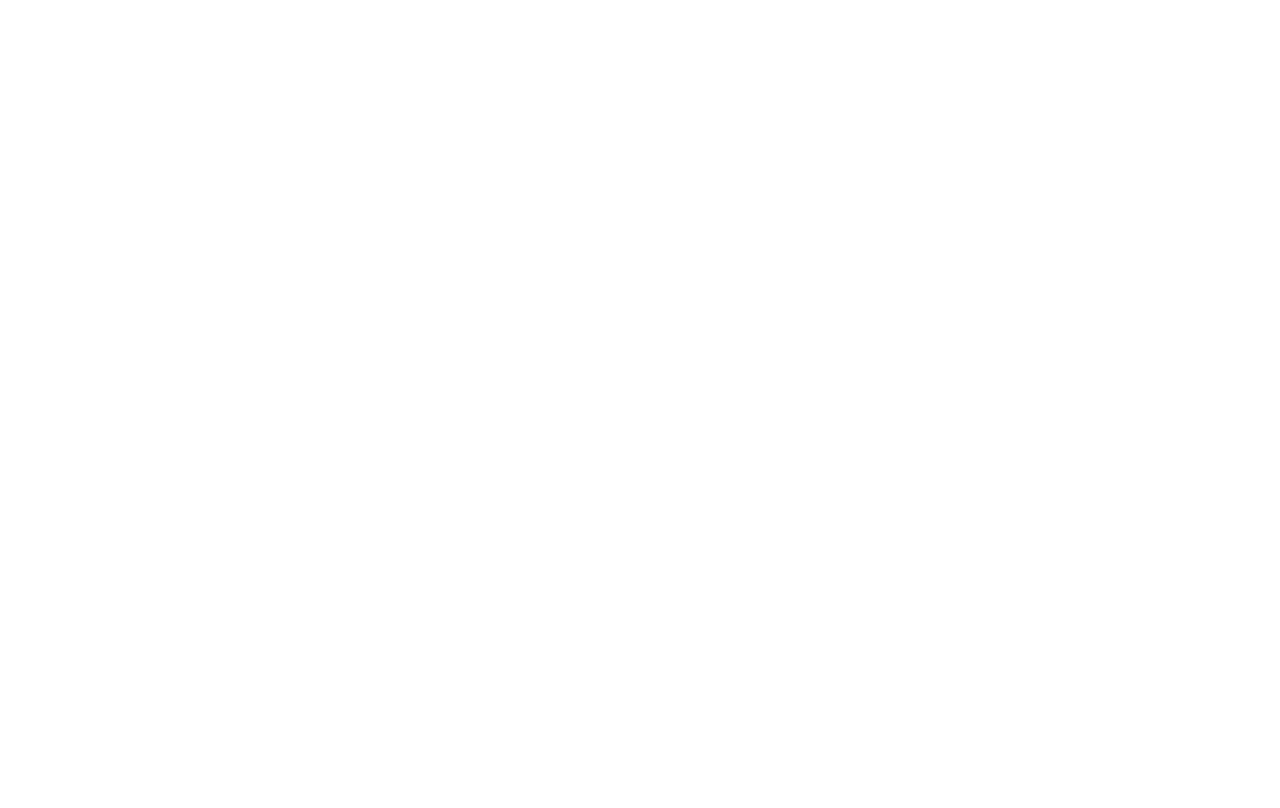
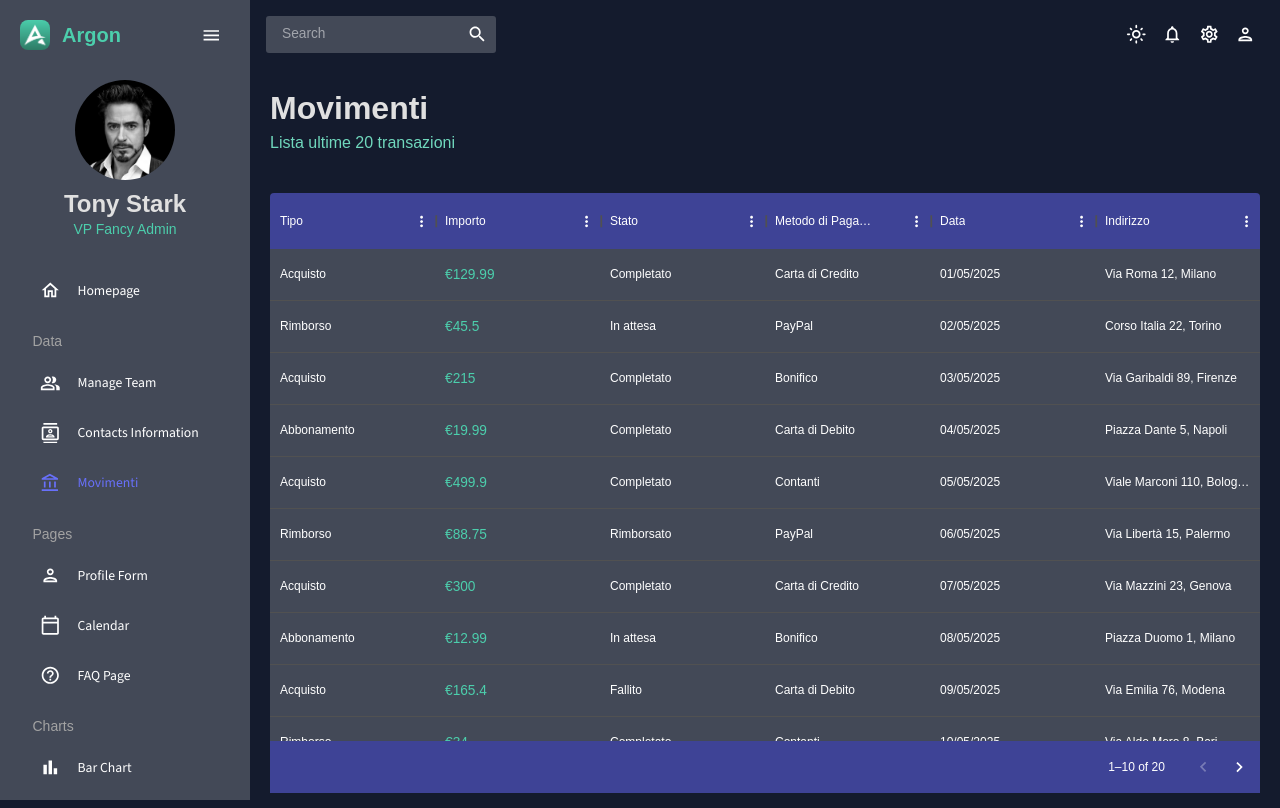
Before and after one commit to Lollosxvm/pw, a React (Vite) app in the folder FE/: page /movimenti in a window 1280 px wide. Before the commit this address had no page. Built offline with nearby package versions, Linux system fonts and the light colour scheme.

Commit message:
aggiunto routing Movimenti

```diff
--- a/FE/src/Router.jsx
+++ b/FE/src/Router.jsx
@@ -4,7 +4,7 @@
 import {
   Dashboard,
   Team,
-  Invoices,
+  Movimenti,
   Contacts,
   Form,
   Bar,
@@ -24,7 +24,7 @@
           <Route path="/" element={<Dashboard />} />
           <Route path="/team" element={<Team />} />
           <Route path="/contacts" element={<Contacts />} />
-          <Route path="/invoices" element={<Invoices />} />
+          <Route path="/movimenti" element={<Movimenti />} />
           <Route path="/form" element={<Form />} />
           <Route path="/calendar" element={<Calendar />} />
           <Route path="/bar" element={<Bar />} />
--- a/FE/src/scenes/index.js
+++ b/FE/src/scenes/index.js
@@ -2,7 +2,7 @@
 import SideBar from "./layout/sidebar";
 import Dashboard from "./dashboard";
 import Team from "./team";
-import Invoices from "./invoices";
+import Movimenti from "./movimenti";
 import Contacts from "./contacts";
 import Form from "./form";
 import Calendar from "./calendar";
@@ -18,7 +18,7 @@
   SideBar,
   Dashboard,
   Team,
-  Invoices,
+  Movimenti,
   Contacts,
   Form,
   Calendar,
--- a/FE/src/scenes/layout/sidebar/index.jsx
+++ b/FE/src/scenes/layout/sidebar/index.jsx
@@ -169,7 +169,7 @@
           />
           <Item
             title="Movimenti"
-            path="/invoices"
+            path="/movimenti"
             colors={colors}
             icon={<AccountBalanceOutlinedIcon />}
           />
--- a/FE/src/scenes/invoices/index.jsx
+++ b/FE/src/scenes/movimenti/index.jsx
@@ -4,7 +4,7 @@
 import { mockDataTransazioni } from "../../data/mockData";
 import { tokens } from "../../theme";
 
-const Invoices = () => {
+const Movimenti = () => {
   const theme = useTheme();
   const colors = tokens(theme.palette.mode);
 const columns = [
@@ -77,4 +77,4 @@
   );
 };
 
-export default Invoices;
+export default Movimenti;
```
